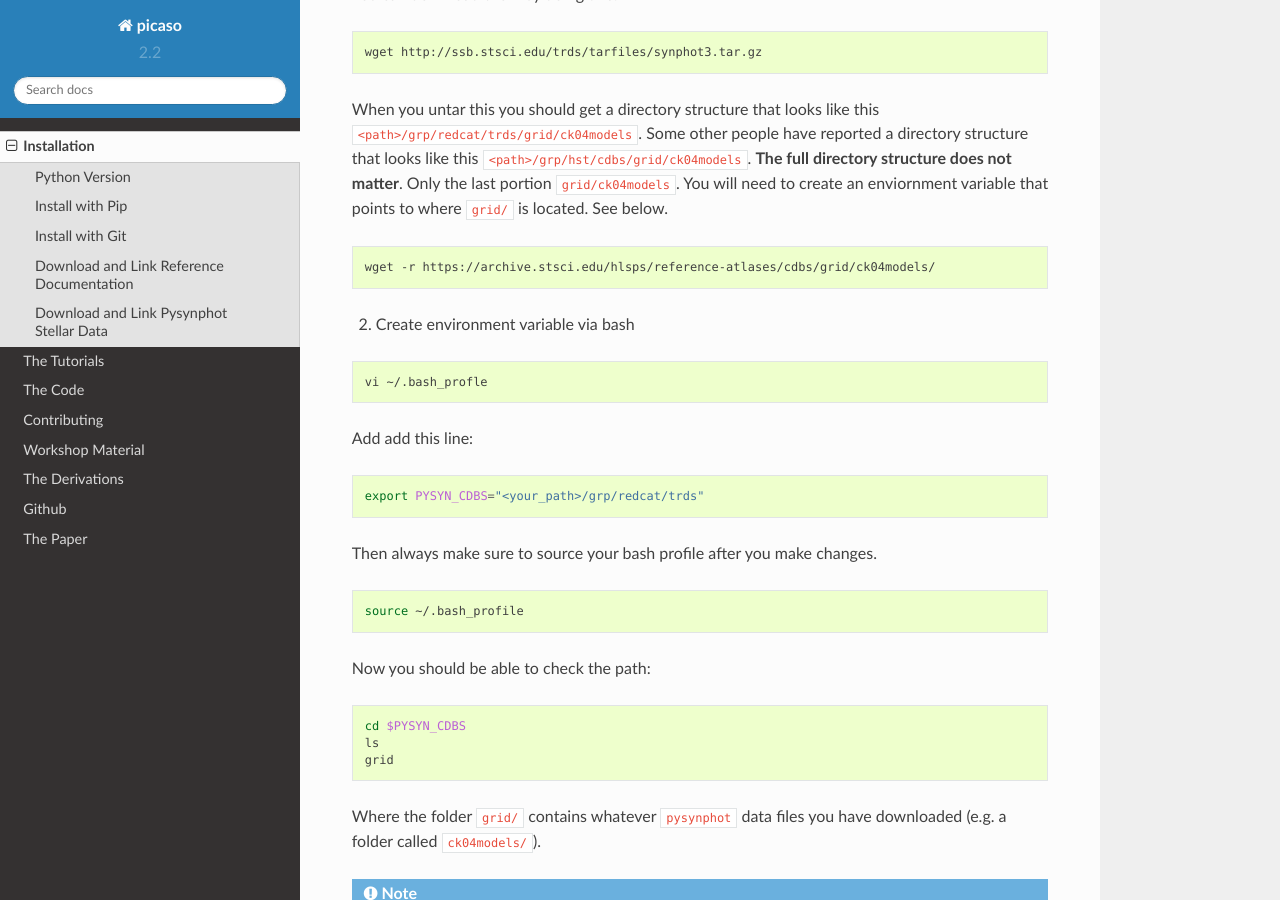
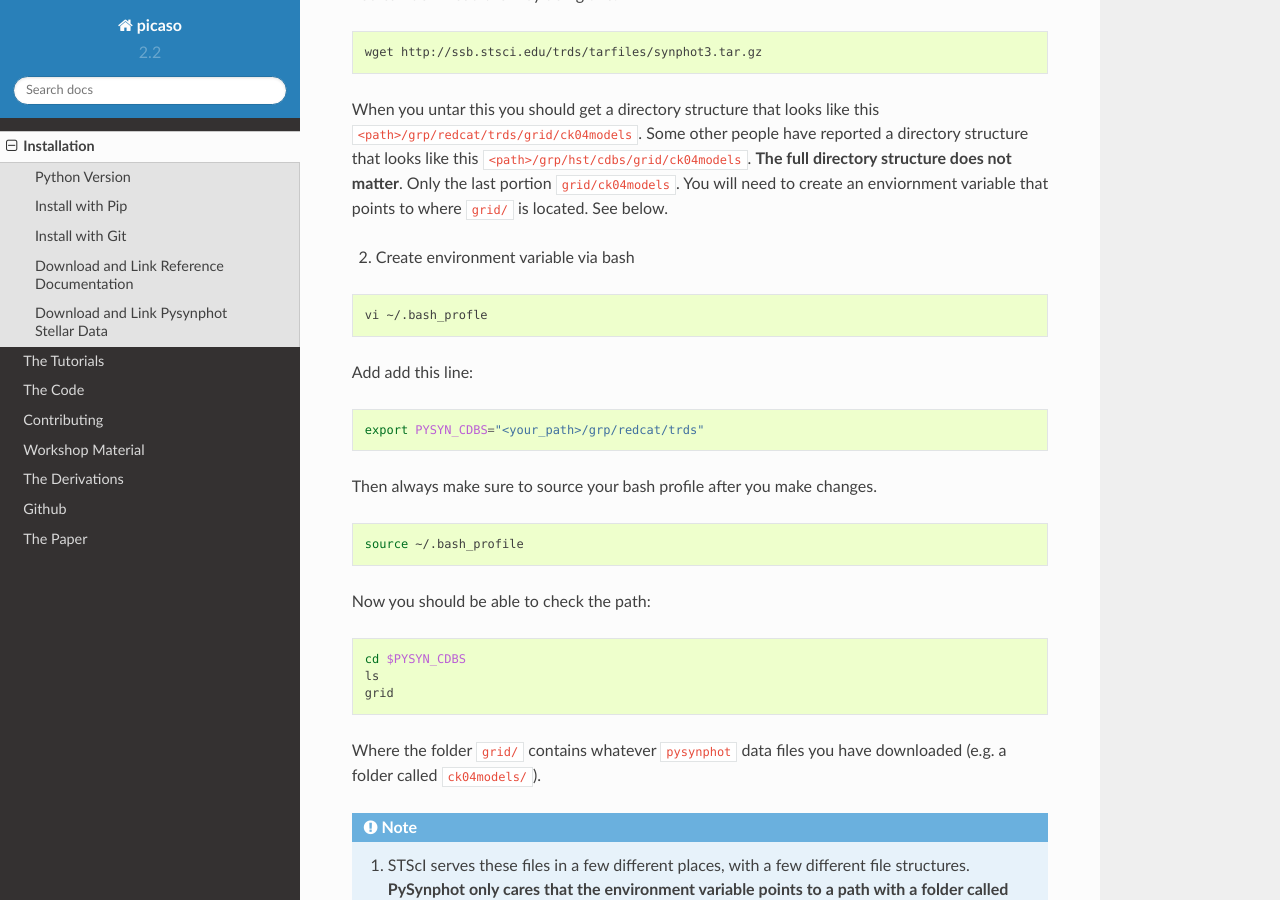
Before and after one commit to natashabatalha/picaso, a Sphinx documentation site: the page built from docs/installation.rst, in a window 1280 px wide and 900 px high, scrolled down 1534 px. Built offline with Sphinx 7.4.7 and the Read the Docs theme 2.0.0, drawn with Linux system fonts in a browser that asks for light colours; pages that are not in the unit, such as notebooks, are missing from menus.

Commit message:
install edits

```diff
--- a/docs/installation.rst
+++ b/docs/installation.rst
@@ -69,9 +69,6 @@ You can download them by doing this:
 
 When you untar this you should get a directory structure that looks like this ``<path>/grp/redcat/trds/grid/ck04models``. Some other people have reported a directory structure that looks like this ``<path>/grp/hst/cdbs/grid/ck04models``. **The full directory structure does not matter**. Only the last portion ``grid/ck04models``. You will need to create an enviornment variable that points to where ``grid/`` is located. See below.
 
-.. code-block:: bash
-
-	wget -r https://archive.stsci.edu/hlsps/reference-atlases/cdbs/grid/ck04models/
 
 2) Create environment variable via bash
 
```
